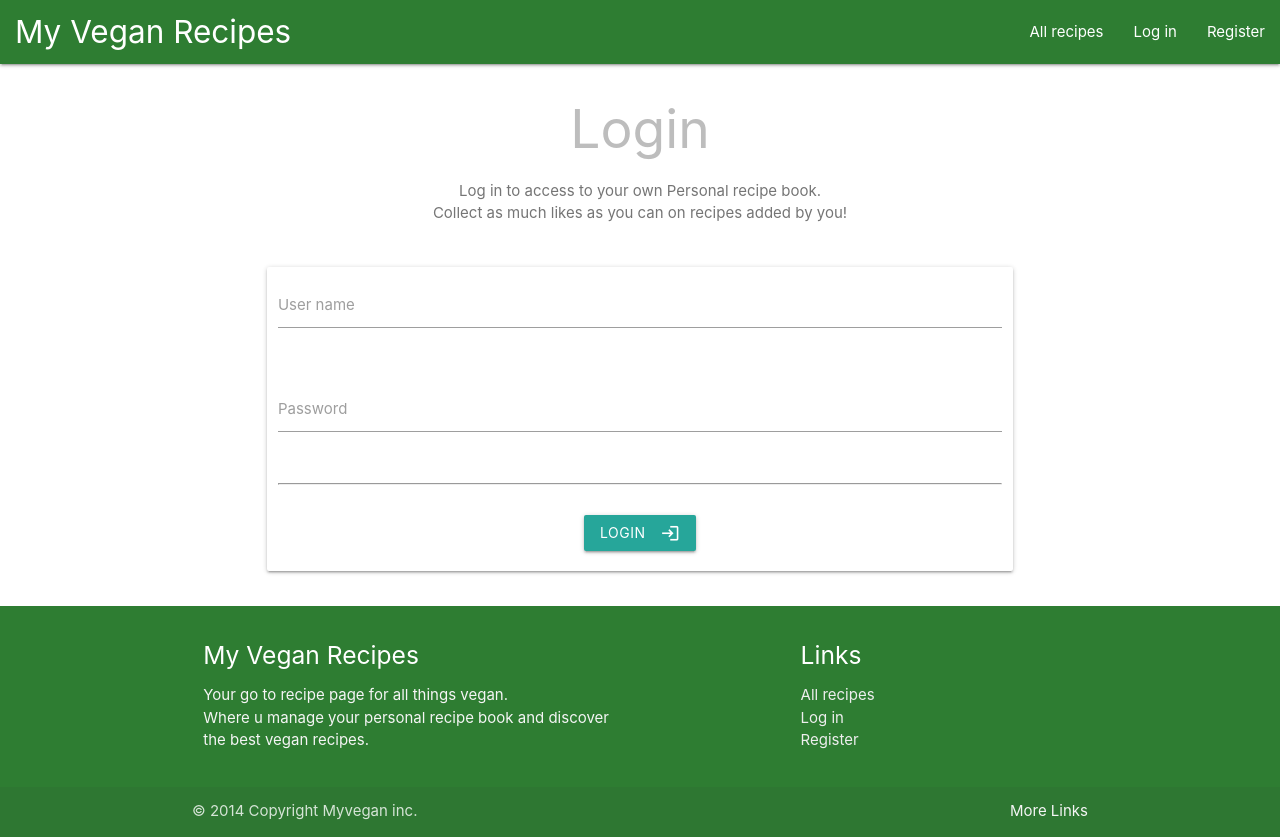
After one commit to JorisPaarde/my-vegan-recipes, a Flask app: page /login in a window 1280 px wide. The commit adds this page. Run offline with Flask 2, Linux system fonts and the light colour scheme; some libraries are stand-ins or nearby versions.

Commit message:
Added login functionality

```diff
--- a/app.py
+++ b/app.py
@@ -52,6 +52,35 @@ def register():
         flash(message)
         return redirect(url_for("all_recipes", username=session["user"]))
     return render_template("register.html")
+
+
+# code adjusted from task manager project by code institute
+@app.route("/login", methods=["GET", "POST"])
+def login():
+    if request.method == "POST":
+        # check if username is in database
+        existing_user = mongo.db.users.find_one(
+            {"user_name": request.form.get("user_name").lower()})
+
+        if existing_user:
+            # ensure hashed password matches user input
+            if check_password_hash(
+                    existing_user["password"], request.form.get("password")):
+                session["user"] = request.form.get("user_name").lower()
+                flash("Welcome, {}".format(request.form.get("user_name")))
+                return redirect(url_for(
+                   "all_recipes")) # , username=session["user"])
+            else:
+                # invalid password match
+                flash("Username and/or password incorrect.")
+                return redirect(url_for("login"))
+
+        else:
+            # no such user in database
+            flash("Username and/or password incorrect.")
+            return redirect(url_for("login"))
+
+    return render_template("login.html")
 
 
 # code adjusted from task manager project by code institute
--- a/templates/base.html
+++ b/templates/base.html
@@ -25,7 +25,7 @@
         <li><a href="{{ url_for('add_recipe')}}">Add recipe</a></li>
         <li><a href="{{ url_for('logout')}}">Log out</a></li>
       {% else %}
-        <li><a href="#">Log in</a></li>
+        <li><a href="{{ url_for('login')}}">Log in</a></li>
         <li><a href="{{ url_for('register') }}">Register</a></li>
       {% endif %}
     </ul>
@@ -39,7 +39,7 @@
     <li><a href="{{ url_for('add_recipe')}}">Add recipe</a></li>
     <li><a href="{{ url_for('logout')}}">Log out</a></li>
   {% else %}
-    <li><a href="#">Log in</a></li>
+    <li><a href="{{ url_for('login')}}">Log in</a></li>
     <li><a href="{{ url_for('register') }}">Register</a></li>
   {% endif %}
 </ul>
@@ -82,7 +82,7 @@
               <li><a class="grey-text text-lighten-3" href="#!">My recipe book</a></li>
               <li><a class="grey-text text-lighten-3" href="{{ url_for('logout')}}">Log out</a></li>
             {% else %}
-              <li><a class="grey-text text-lighten-3" href="#!">Log in</a></li>
+              <li><a class="grey-text text-lighten-3" href="{{ url_for('login')}}">Log in</a></li>
               <li><a class="grey-text text-lighten-3" href="{{ url_for('register') }}">Register</a></li>
             {% endif %}
           </ul>
--- /dev/null
+++ b/templates/login.html
@@ -0,0 +1,39 @@
+{% extends "base.html" %}
+{% block content %}
+<div class="container">
+    <div class="row">
+        <div class="col l12">
+            <h2 class="grey-text text-lighten-1 center">Login</h2>
+            <p class="grey-text text-darken-1 center">Log in to access to your own Personal recipe book.<br>Collect as much likes as you can on recipes added by you!</p>
+        </div>
+    </div>
+    <div class="row">
+        <form method="POST" action="{{ url_for('login') }}" class="col card-panel s12 m12 l10 offset-l1">
+            <!-- Username -->
+            <div class="row">
+                <div class="input-field col s12">
+                    <input name="user_name" id="user_name" type="text" minlength="4" maxlength="15"
+                        pattern="^[a-zA-Z0-9]{5,15}$" class="validate">
+                    <label for="user_name">User name</label>
+                </div>
+            </div>
+            <!-- image url -->
+            <div class="row">
+                <div class="input-field col s12">
+                    <input name="password" id="password" type="password" minlength="4" maxlength="15"
+                        pattern="^[a-zA-Z0-9]{5,15}$" class="validate">
+                    <label for="password">Password</label>
+                </div>
+            </div>
+            <div class="row">
+                <div class="col s12 center-align">
+                    <hr><br>
+                    <button class="btn waves-effect waves-light" type="submit">Login
+                        <i class="material-icons right">login</i>
+                    </button>
+                </div>
+            </div>
+        </form>
+    </div>
+</div>
+{% endblock %}
```
